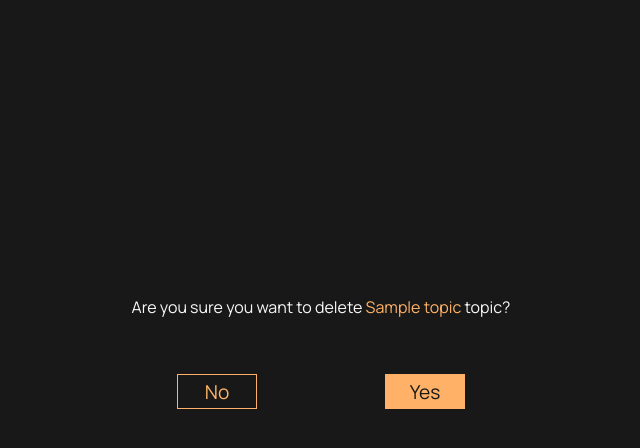
After one commit to Uthmanbello/courses, a Django app: page /courses/1/1/delete_topic/ in a window 1280 px wide. The commit adds this page. Shown: the top 448 px of the page, without its empty margins (319-959 px from the left). Run offline with Django 4.2, Linux system fonts and the light colour scheme; tables that the repository leaves empty hold one stand-in row (values such as "Sample post"); some libraries are stand-ins or nearby versions.

Commit message:
Add delete topic functionality

```diff
--- a/src/courses/courselist/templates/course_detail.html
+++ b/src/courses/courselist/templates/course_detail.html
@@ -17,7 +17,7 @@
                 <p>{{ topic.title }}</p>
                 <p class="primary">{{ topic.duration }} mins</p>
             </div>
-            <i class="fa-regular fa-trash-can primary"></i>
+            <a href="{% url 'delete_topic' courselist_id=course.id topic_id=topic.id %}"><i class="fa-regular fa-trash-can primary"></i></a>
         </li>
         {% endfor %}
         <a href="{% url 'delete_course' course.id %}">
--- /dev/null
+++ b/src/courses/courselist/templates/delete_topic.html
@@ -0,0 +1,14 @@
+{% extends 'base.html' %}
+
+{% block content %}
+    <div class="column just-center align-center delete-confirm">
+        <p>Are you sure you want to delete <span class="primary">{{ topic.title }}</span> topic?</p>
+        <div class="row yes-no">
+            <a href="{% url 'course_detail' course.id %}" class="no row align-center just-center">No</a>
+            <form method="post">
+                {% csrf_token %}
+                <button type="submit" class="yes">Yes</button>
+            </form>
+        </div>
+    </div>
+{% endblock %}
--- a/src/courses/courselist/views.py
+++ b/src/courses/courselist/views.py
@@ -1,6 +1,6 @@
 from django.shortcuts import render, redirect, get_object_or_404
 from django.db.models import Count, Sum
-from .models import Courselist
+from .models import Courselist, Topic
 from .forms import CourseForm, TopicForm
 
 # Create your views here.
@@ -50,3 +50,11 @@ def add_topics(request, courselist_id):
         form = TopicForm()
 
     return render(request, 'add_topics.html', {'form': form})
+
+def delete_topic(request, courselist_id, topic_id):
+    course = get_object_or_404(Courselist, id=courselist_id)
+    topic = get_object_or_404(Topic, id=topic_id)
+    if request.method == 'POST':
+        topic.delete()
+        return redirect('course_detail', courselist_id=course.id)
+    return render(request, 'delete_topic.html', {'course': course, 'topic': topic})
--- a/src/courses/courses/urls.py
+++ b/src/courses/courses/urls.py
@@ -17,7 +17,7 @@ Including another URLconf
 
 from django.contrib import admin
 from django.urls import path
-from courselist.views import landing_page, course_list, add_course, course_detail, add_topics, delete_course
+from courselist.views import landing_page, course_list, add_course, course_detail, add_topics, delete_course, delete_topic
 
 urlpatterns = [
     path('', landing_page, name='landing_page'),
@@ -27,4 +27,5 @@ urlpatterns = [
     path('courses/<int:courselist_id>/', course_detail, name='course_detail'),
     path('courses/<int:courselist_id>/add_topic/', add_topics, name='add_topics'),
     path('courses/<int:courselist_id>/delete/', delete_course, name='delete_course'),
+    path('courses/<int:courselist_id>/<int:topic_id>/delete_topic/', delete_topic, name='delete_topic'),
 ]
```
